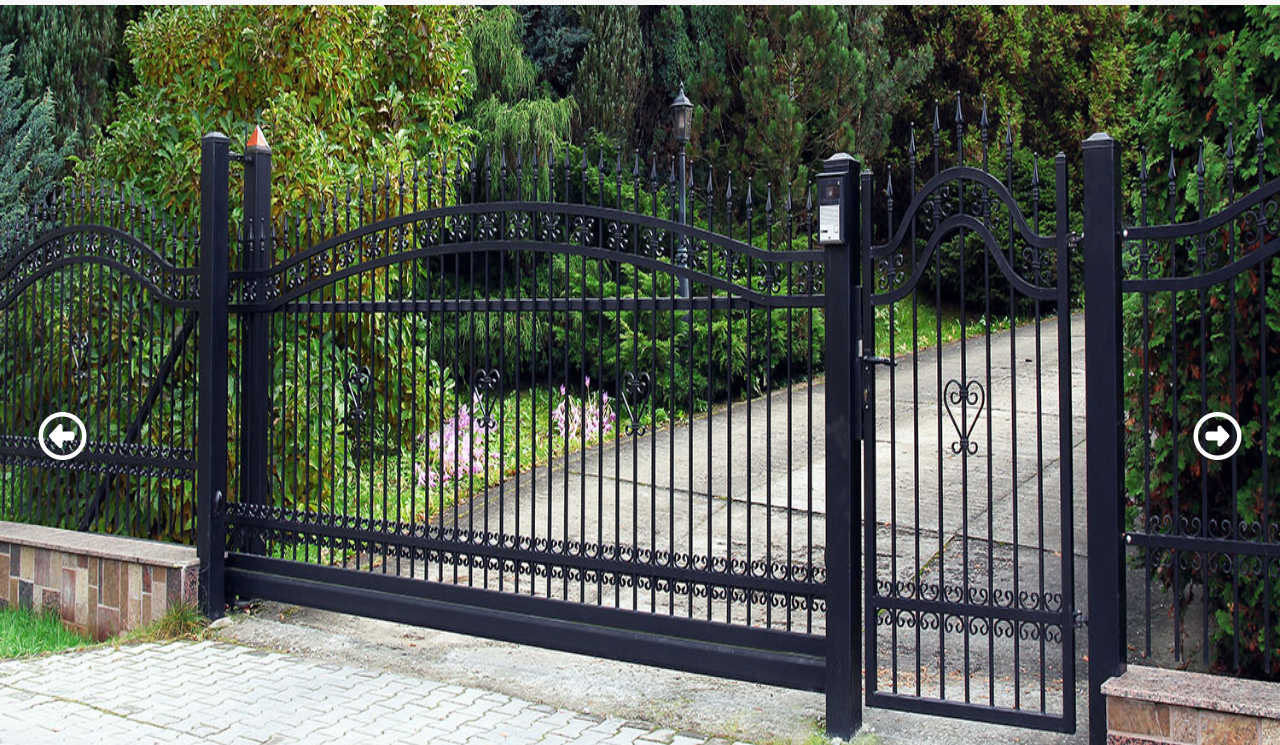
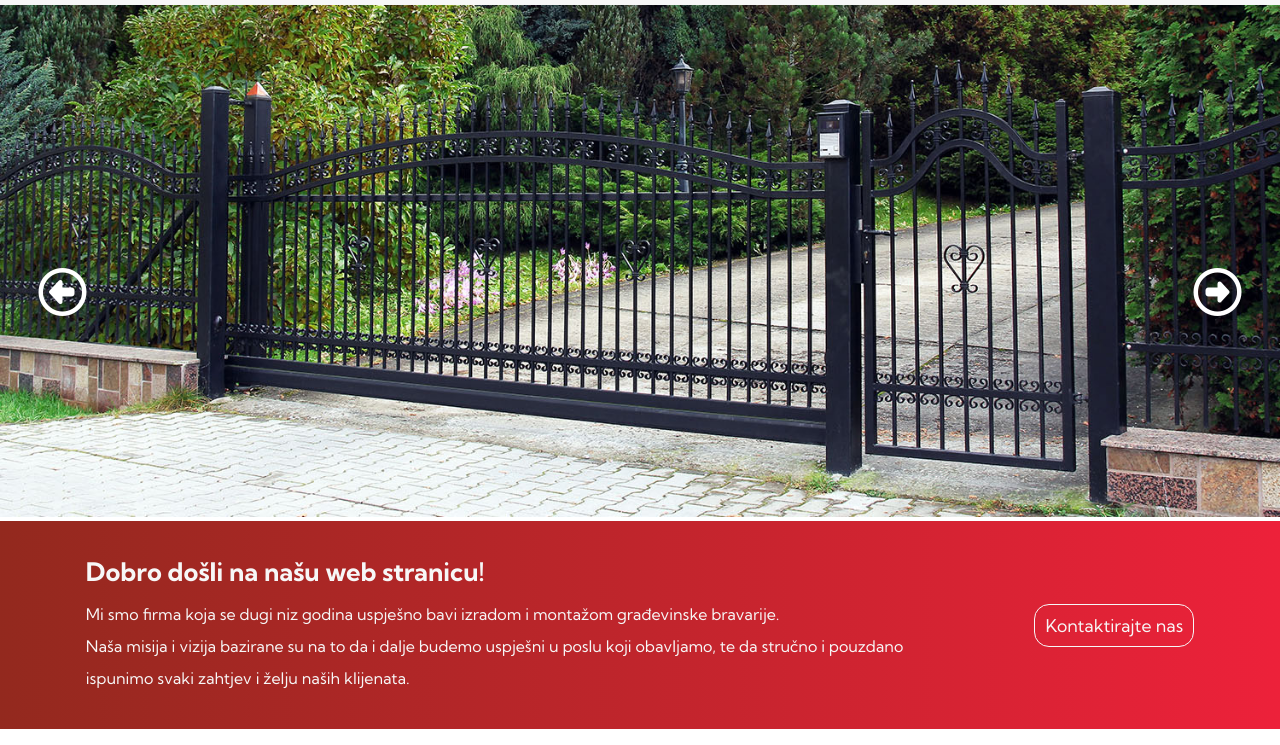
Before and after one commit to peross/Prochrom, a plain HTML site: page index.html in a window 1280 px wide. Shown: the part 55-800 px from the top of the page. Drawn offline with nearby package versions, Linux system fonts and the light colour scheme.

Commit message:
Prochrom webiste

```diff
--- a/js/app.js
+++ b/js/app.js
@@ -76,7 +76,7 @@ const hamburgerMenu = document.querySelector('.navbar-hamburger');
 const navigation = document.querySelector('.navbar-menu');
 
 hamburgerMenu.addEventListener('click', function (e){
-  //  e.preventDefault();
+    e.preventDefault();
     navigation.classList.toggle('show');
 
 });
@@ -86,7 +86,7 @@ function contactBtn(e){
     window.location.href = "#contact";
     e.preventDefault();
     e.stopPropagation();
-};
+}
 
 //Loading Animation
 let spinnerWrapper = document.querySelector('.spinner-wrapper');
--- a/sass/_variables.scss
+++ b/sass/_variables.scss
@@ -59,6 +59,18 @@ $footer-color: #4b4b4b;
 }
 
 //Screen Size
+@mixin xl{
+  @media screen and (max-width: 1300px){
+    @content;
+  }
+}
+
+@mixin lg{
+  @media screen and (max-width: 992px){
+    @content;
+  }
+}
+
 @mixin tablet{
   @media screen and (max-width: 768px){
     @content;
--- a/sass/layout/_header.scss
+++ b/sass/layout/_header.scss
@@ -44,7 +44,7 @@
       outline: none;
     }
 
-    @include tablet{
+    @include lg{
       display: block;
       position: absolute;
       top: 16px;
@@ -69,7 +69,7 @@
       transition: 1s ease;
     }
 
-    @include tablet{
+    @include lg{
       display: none;
     }
 
@@ -84,7 +84,7 @@
         transition: all 0.2s ease;
       }
 
-      @include tablet{
+      @include lg{
         font-size: 2rem;
         margin-bottom: 10px;
       }
@@ -101,7 +101,7 @@
       height: 100vh;
       background-size: cover;
 
-      @include tablet{
+      @include xl{
         height: 100%;
       }
     }
```
Also changed, not shown: css/style.css.
